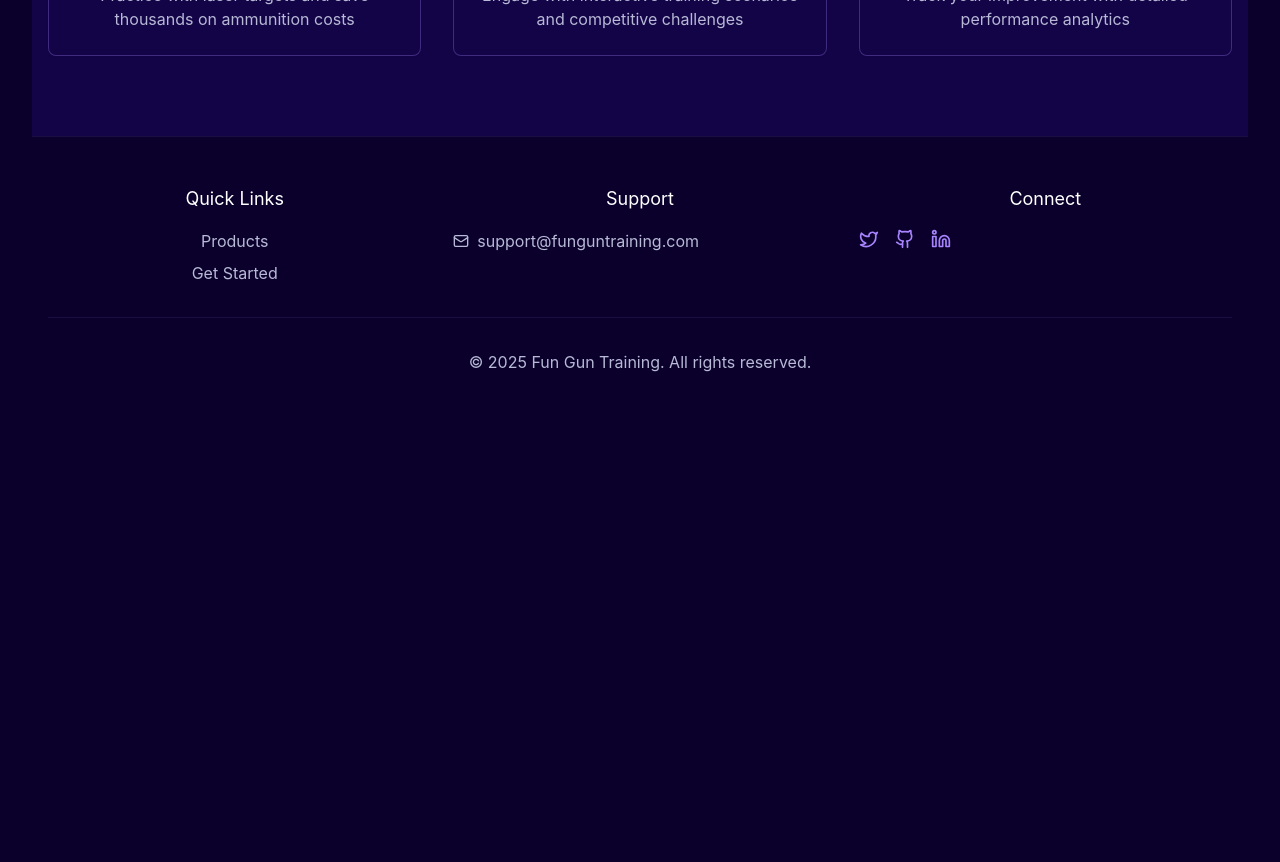
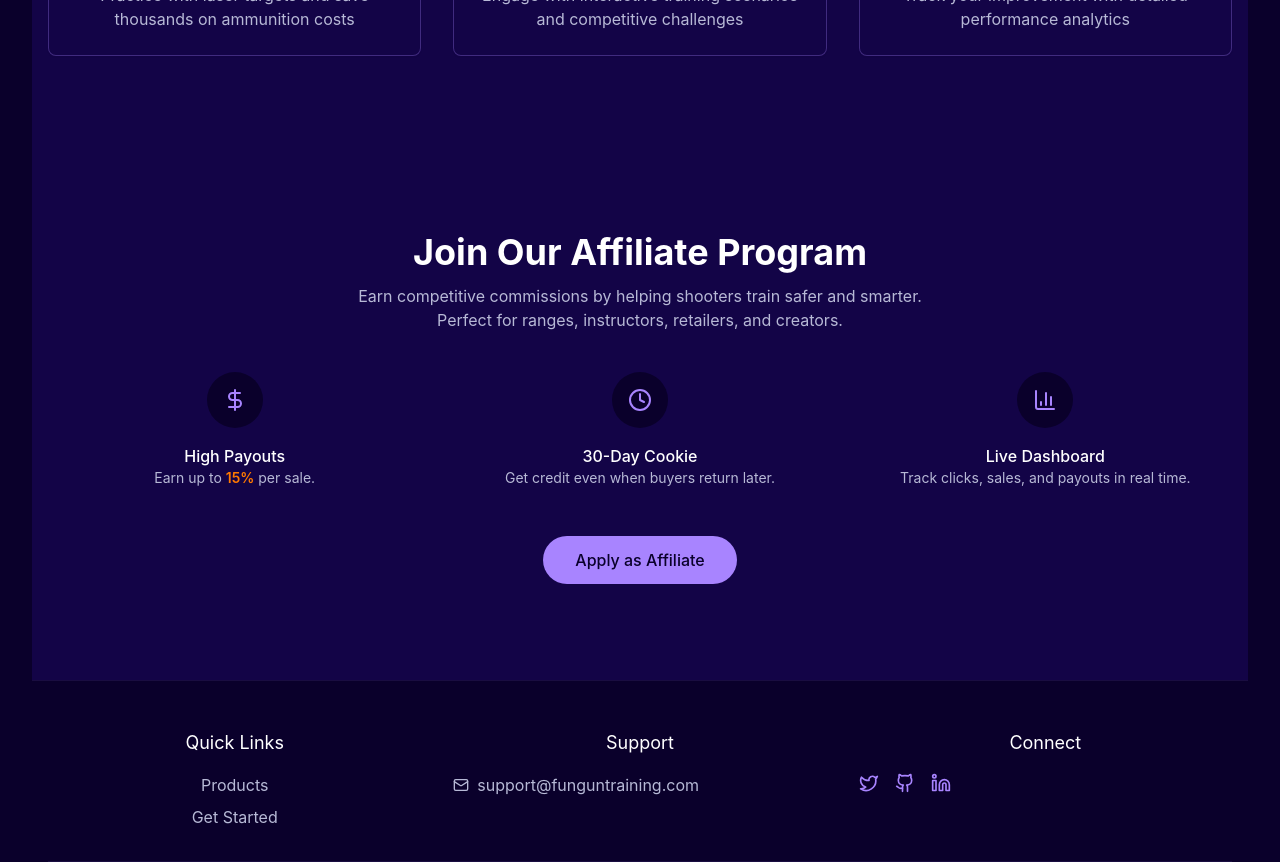
Before and after one commit to daryaKuto/glow-dashboard-pulse, a React (Vite) app: page / in a window 1280 px wide. Shown: the part 760-1622 px from the top of the page. Before the commit the page ends 1214 px from the top, so only its background shows below. Built offline with nearby package versions, Linux system fonts and the light colour scheme.

Commit message:
feat: Add Affiliate Partner section
Adds the Affiliate Partner section to the landing page, including a new component and integration into the page layout.

```diff
--- /dev/null
+++ b/src/components/marketing/sections/AffiliateSection.tsx
@@ -0,0 +1,73 @@
+
+import { DollarSign, Clock, BarChart3 } from 'lucide-react';
+
+const AffiliateSection = () => {
+  const benefits = [
+    {
+      icon: DollarSign,
+      title: "High Payouts",
+      description: "Earn up to ",
+      highlight: "15%",
+      suffix: " per sale."
+    },
+    {
+      icon: Clock,
+      title: "30-Day Cookie",
+      description: "Get credit even when buyers return later."
+    },
+    {
+      icon: BarChart3,
+      title: "Live Dashboard",
+      description: "Track clicks, sales, and payouts in real time."
+    }
+  ];
+
+  return (
+    <section className="bg-brand-surface py-16 md:py-24">
+      <div className="container mx-auto px-4">
+        <h2 className="font-display text-3xl md:text-4xl text-center text-white">
+          Join Our Affiliate Program
+        </h2>
+        <p className="text-brand-fg-secondary text-center max-w-xl mx-auto mt-3">
+          Earn competitive commissions by helping shooters train safer and smarter.
+          Perfect for ranges, instructors, retailers, and creators.
+        </p>
+
+        <div className="mt-10 grid gap-8 md:grid-cols-3">
+          {benefits.map((benefit, index) => (
+            <div key={index} className="flex flex-col items-center text-center">
+              <div className="w-14 h-14 rounded-full bg-brand-indigo grid place-content-center">
+                <benefit.icon className="text-brand-lavender w-6 h-6" />
+              </div>
+              <h3 className="text-white font-medium mt-4">{benefit.title}</h3>
+              <p className="text-brand-fg-secondary text-sm">
+                {benefit.description}
+                {benefit.highlight && (
+                  <span className="text-brand-orange font-semibold">
+                    {benefit.highlight}
+                  </span>
+                )}
+                {benefit.suffix}
+              </p>
+            </div>
+          ))}
+        </div>
+
+        <div className="mt-12 flex justify-center">
+          <a
+            href="https://example.com/affiliate"
+            target="_blank"
+            rel="noopener noreferrer"
+            className="px-8 py-3 rounded-full font-medium bg-brand-lavender text-brand-indigo
+                     hover:bg-transparent hover:outline hover:outline-2 hover:outline-brand-lavender
+                     hover:text-brand-lavender focus-visible:ring-4 focus-visible:ring-brand-lavender/50 transition"
+          >
+            Apply as Affiliate
+          </a>
+        </div>
+      </div>
+    </section>
+  );
+};
+
+export default AffiliateSection;
--- a/src/pages/LandingPage.tsx
+++ b/src/pages/LandingPage.tsx
@@ -1,7 +1,9 @@
+
 import Navbar from '@/components/marketing/Navbar';
 import Footer from '@/components/marketing/Footer';
 import HeroSection from '@/components/marketing/sections/HeroSection';
 import WhySection from '@/components/marketing/sections/WhySection';
+import AffiliateSection from '@/components/marketing/sections/AffiliateSection';
 
 const LandingPage = () => {
   return (
@@ -10,6 +12,7 @@ const LandingPage = () => {
       <main className="flex-1">
         <HeroSection />
         <WhySection />
+        <AffiliateSection />
         {/* Additional sections will be implemented in subsequent iterations */}
       </main>
       <Footer />
```
